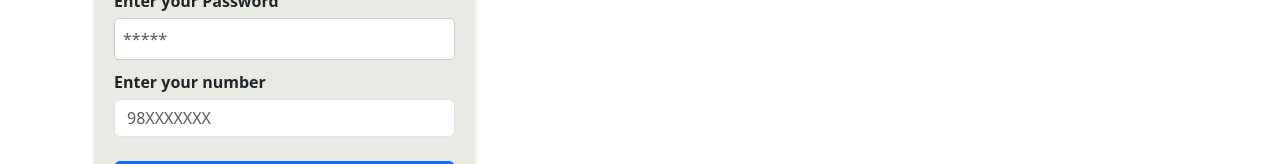
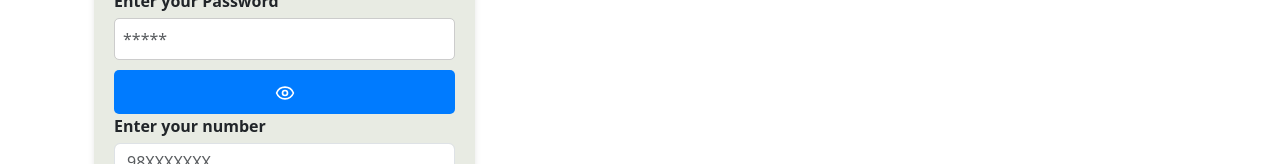
Before and after one commit to preethimaddy/studentapp, a React (Create React App) app: page /signup in a window 1280 px wide. Shown: the part 357-521 px from the top of the page. Built offline with nearby package versions, Linux system fonts and the light colour scheme; no server answers.

Commit message:
passwrd hide package

```diff
--- a/package.json
+++ b/package.json
@@ -11,6 +11,7 @@
     "axios": "^1.7.9",
     "bootstrap": "^5.3.3",
     "cookie": "^1.0.2",
+    "lucide-react": "^0.474.0",
     "react": "^19.0.0",
     "react-bootstrap": "^2.10.7",
     "react-dom": "^19.0.0",
@@ -44,5 +45,8 @@
       "last 1 firefox version",
       "last 1 safari version"
     ]
+  },
+  "devDependencies": {
+    "@babel/plugin-proposal-private-property-in-object": "^7.21.11"
   }
 }
--- a/src/components/SignUp.jsx
+++ b/src/components/SignUp.jsx
@@ -5,7 +5,7 @@ import axios from "axios";
 import { BiEdit } from "react-icons/bi";
 import { MdDelete } from "react-icons/md";
 import Card from 'react-bootstrap/Card';
-
+import { Eye, EyeOff } from "lucide-react";
 const SignUp = (props) => {
   const initialState = {
     firstName: "",
@@ -28,6 +28,8 @@ const[editInput, setEditInput] = useState(null);
   console.log("EditInput",editInput)
 const [editIndex, setEditIndex] = useState(null);
 console.log("editIndex", editIndex);
+const[showPassword, setShowPassword] = useState(false);
+console.log("showPassword",)
   // function to get data
   const getData = async () => {
     try {
@@ -254,6 +256,13 @@ const addEditData = (e) => {
                 value={newInput?.password}
                 placeholder="*****"
               />
+               <button
+        type="button"
+        onClick={() => setShowPassword(!showPassword)}
+        className="absolute right-3 top-2 text-gray-600 hover:text-gray-800"
+      >
+        {showPassword ? <EyeOff size={20} /> : <Eye size={20} />}
+      </button>
             </div>
             <div className="form-group">
               <label htmlFor="number">Enter your number</label>
```
Also changed, not shown: 1 other file (tests, documents, lock files or other folders).
